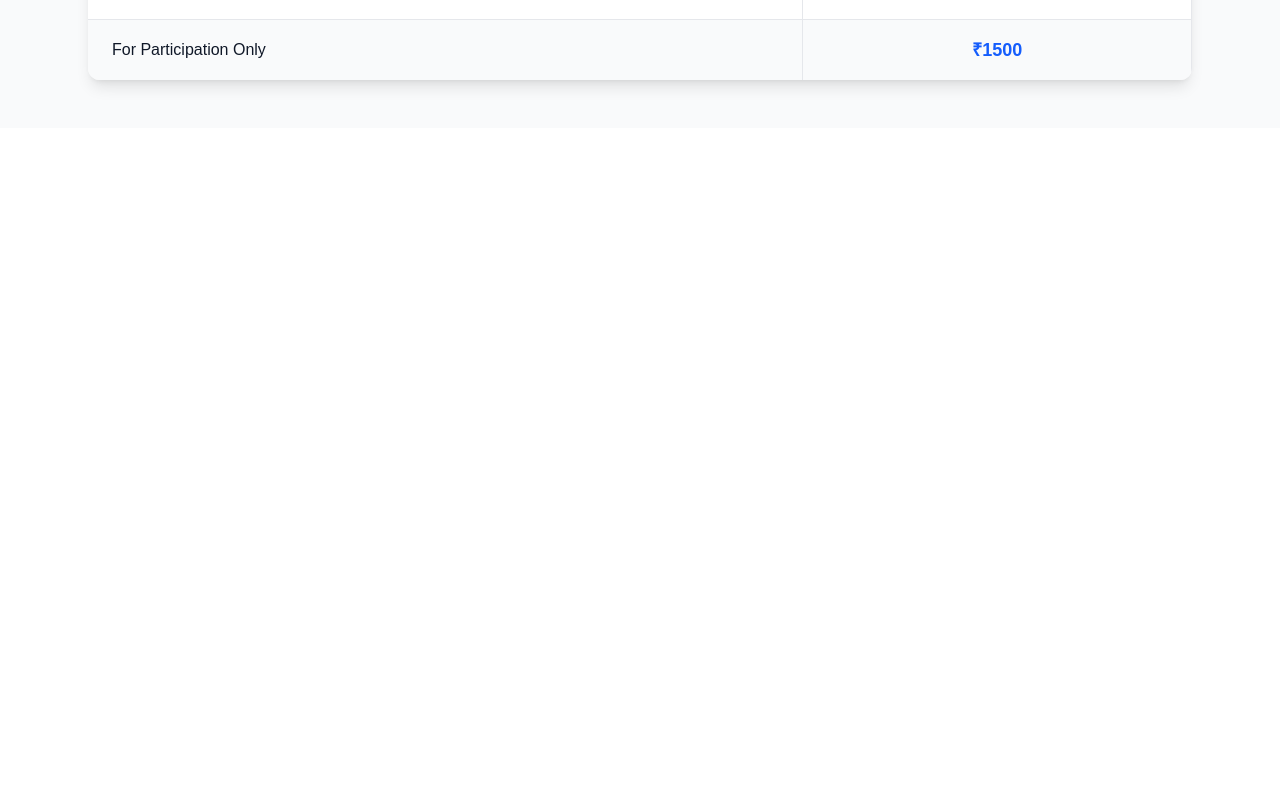
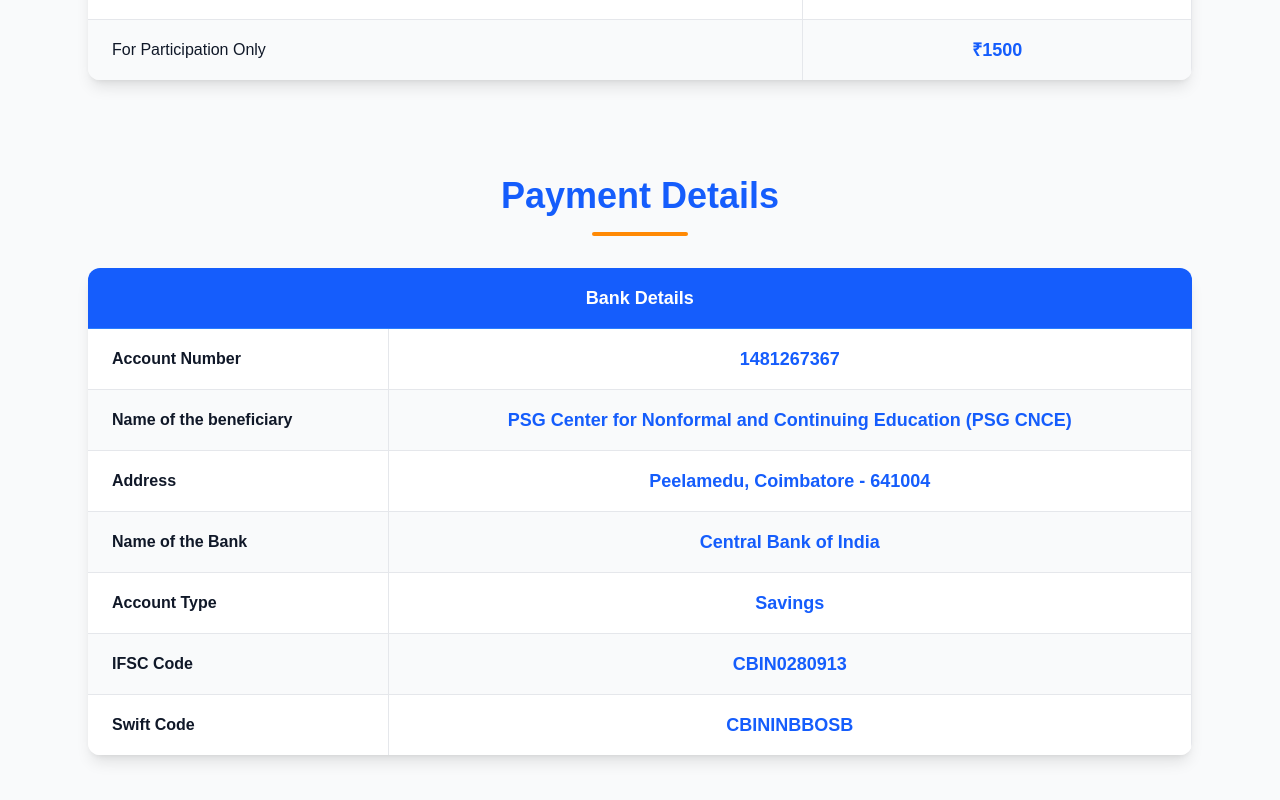
Before and after one commit to cpushalman/conference, a React (Vite) app: page / in a window 1280 px wide. Shown: the part 1680-2480 px from the top of the page. Before the commit the page ends 1808 px from the top, so only its background shows below. Built offline with nearby package versions, Linux system fonts and the light colour scheme.

Commit message:
completed bank details

```diff
--- a/src/App.jsx
+++ b/src/App.jsx
@@ -1,5 +1,6 @@
 import Home from "./components/Home"
 import Payment from "./components/Payment"
+import Bankdetails from "./components/Bankdetails"
 import { useEffect } from "react"
 import Lenis from "lenis"
 import gsap from "gsap"
@@ -25,6 +26,7 @@
 
   return ( <><Home/>
    <Payment/>
+   <Bankdetails/>
    </>
 
   )
--- /dev/null
+++ b/src/components/Bankdetails.jsx
@@ -0,0 +1,77 @@
+import React from 'react'
+
+const Bankdetails = () => {
+const bankdetails=[
+{
+    category:"Account Number",
+    value:"1481267367",
+},
+{
+    category:"Name of the beneficiary",
+    value:"PSG Center for Nonformal and Continuing Education (PSG CNCE)",
+
+},
+{
+    category:"Address",
+    value:"Peelamedu, Coimbatore - 641004",
+},
+{
+    category:"Name of the Bank",
+    value:"Central Bank of India",
+},
+{
+    category:"Account Type",
+    value:"Savings",
+},
+{
+    category:"IFSC Code",
+    value:"CBIN0280913",
+},
+{
+    category:"Swift Code",
+    value:"CBININBBOSB",
+}]
+return (
+    <div className="min-h-screen bg-gray-50">
+        <main className="max-w-6xl mx-auto px-6 py-12 space-y-16">
+            <div className='text-center mb-8'>
+                <h1 className='text-4xl font-bold text-blue-600 mb-4 '>Payment Details</h1>
+                <div className="w-24 h-1 bg-orange-400 mx-auto rounded-full"></div>
+            </div>
+            <div className="bg-white rounded-xl shadow-lg overflow-hidden">
+                <div className="overflow-x-auto">
+                    <table className="w-full">
+                        <thead>
+                            <tr>
+                                <th
+                                    colSpan={2}
+                                    className="px-6 py-4 text-center font-extrabold text-lg bg-blue-600 text-white border-b border-blue-500"
+                                >
+                                    Bank Details
+                                </th>
+                            </tr>
+                        </thead>
+                        <tbody>
+                            {bankdetails.map((detail, index) => (
+                                <tr
+                                    key={index}
+                                    className={`border-b border-gray-200 last:border-b-0 ${
+                                        index % 2 === 0 ? "bg-white" : "bg-gray-50"
+                                    }`}
+                                >
+                                    <td className="px-6 py-4 font-bold text-gray-900 border-r border-gray-200">{detail.category}</td>
+                                    <td className="px-6 py-4 text-center font-bold text-blue-600 text-lg border-r border-gray-200">
+                                        {detail.value}
+                                    </td>
+                                </tr>
+                            ))}
+                        </tbody>
+                    </table>
+                </div>
+            </div>
+        </main>
+    </div>
+)
+}
+
+export default Bankdetails
```
